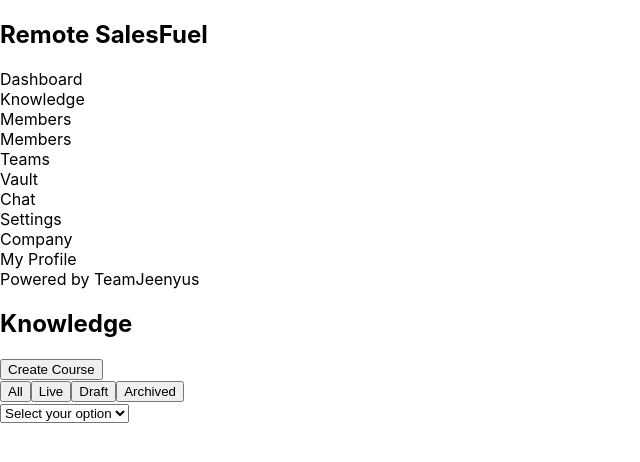
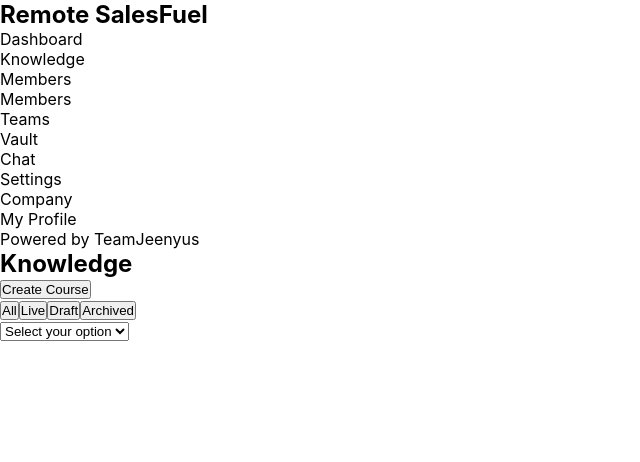
Before and after one commit to VishnuVNairCodes/remote-salesfuel, a React (Create React App) app in the folder remote-salesfuel/: page / in a window 1280 px wide. Shown: the top 462 px of the page, without its empty margins (0-640 px from the left). Built offline with nearby package versions, Linux system fonts and the light colour scheme.

Commit message:
Update index.css to add global reset

```diff
--- a/remote-salesfuel/src/index.css
+++ b/remote-salesfuel/src/index.css
@@ -1,13 +1,18 @@
+* {
+  margin: 0;
+  padding: 0;
+  box-sizing: border-box;
+}
 body {
   margin: 0;
-  font-family: -apple-system, BlinkMacSystemFont, 'Segoe UI', 'Roboto', 'Oxygen',
-    'Ubuntu', 'Cantarell', 'Fira Sans', 'Droid Sans', 'Helvetica Neue',
+  font-family: -apple-system, BlinkMacSystemFont, "Segoe UI", "Roboto", "Oxygen",
+    "Ubuntu", "Cantarell", "Fira Sans", "Droid Sans", "Helvetica Neue",
     sans-serif;
   -webkit-font-smoothing: antialiased;
   -moz-osx-font-smoothing: grayscale;
 }
 
 code {
-  font-family: source-code-pro, Menlo, Monaco, Consolas, 'Courier New',
+  font-family: source-code-pro, Menlo, Monaco, Consolas, "Courier New",
     monospace;
 }
```
